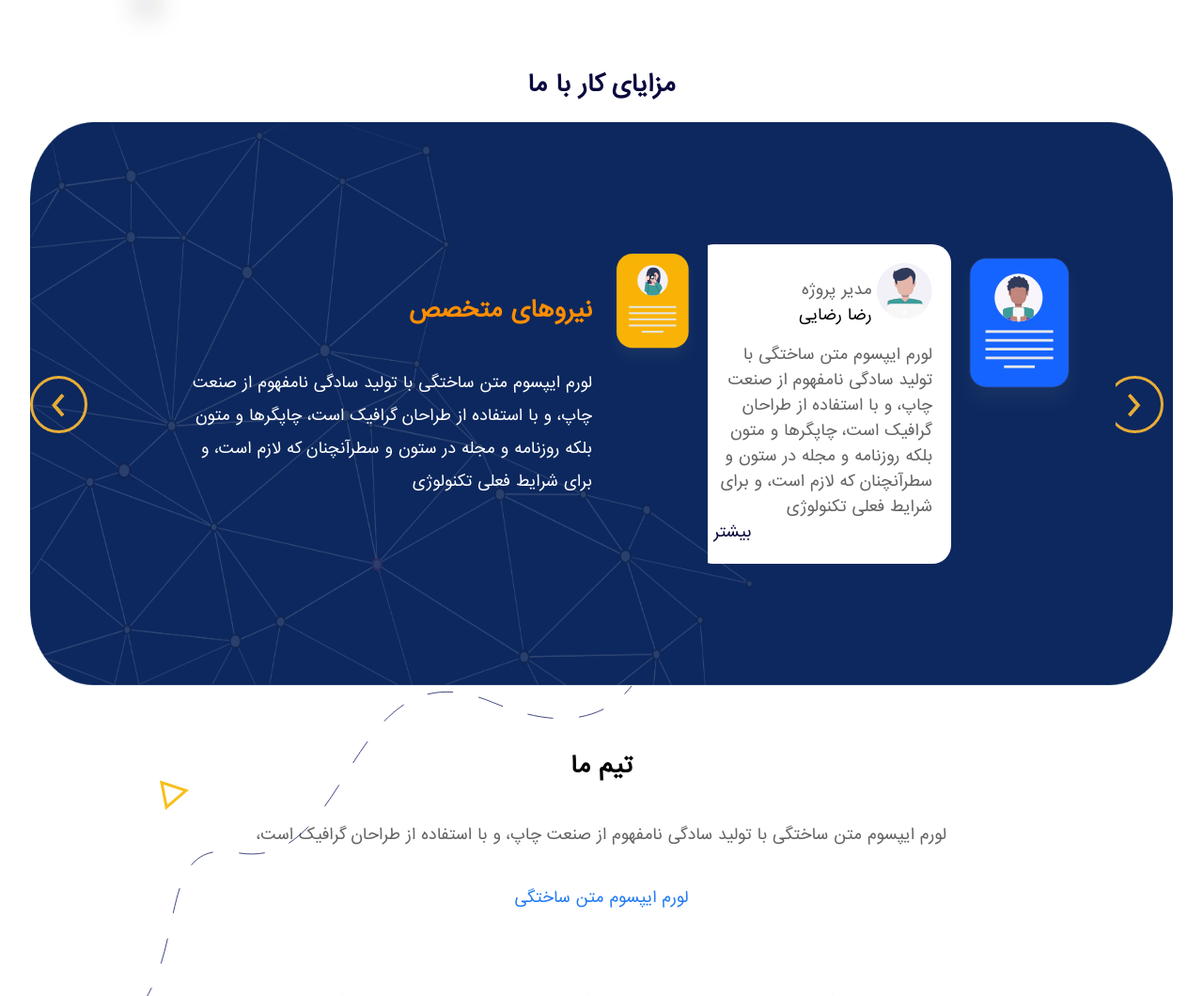
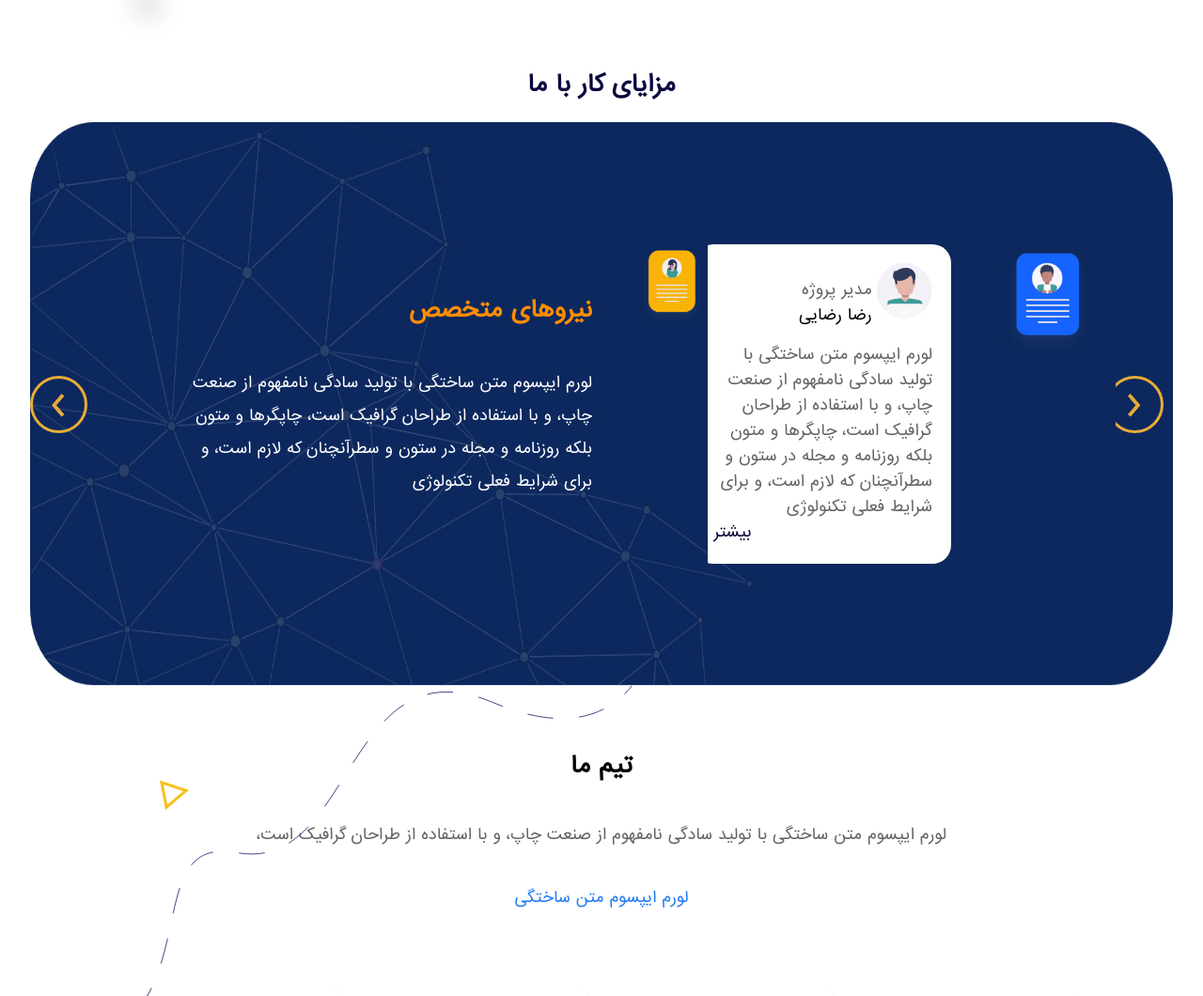
Before and after one commit to EmadAkroush/salman-site, a website: page index.html in a window 1280 px wide. Shown: the part 3559-4619 px from the top of the page at 94% size. Drawn offline with Linux system fonts and the light colour scheme; files whose address does not match are found by name.

Commit message:
before changes

```diff
--- a/assets/style.scss
+++ b/assets/style.scss
@@ -566,6 +566,15 @@ $background-color-mobile : #E8EAED;
     .our-options-text-mobile{
         display: none;
     }
+    .div1-img{
+        width: 104px;
+    }
+    .div3-img{
+        width: 76px;
+    }
+
+
+
 
     @media only screen and (max-width: 460px){
         background-color: $background-color-mobile;
```
Also changed, not shown: assets/style.css, 1 other file.
